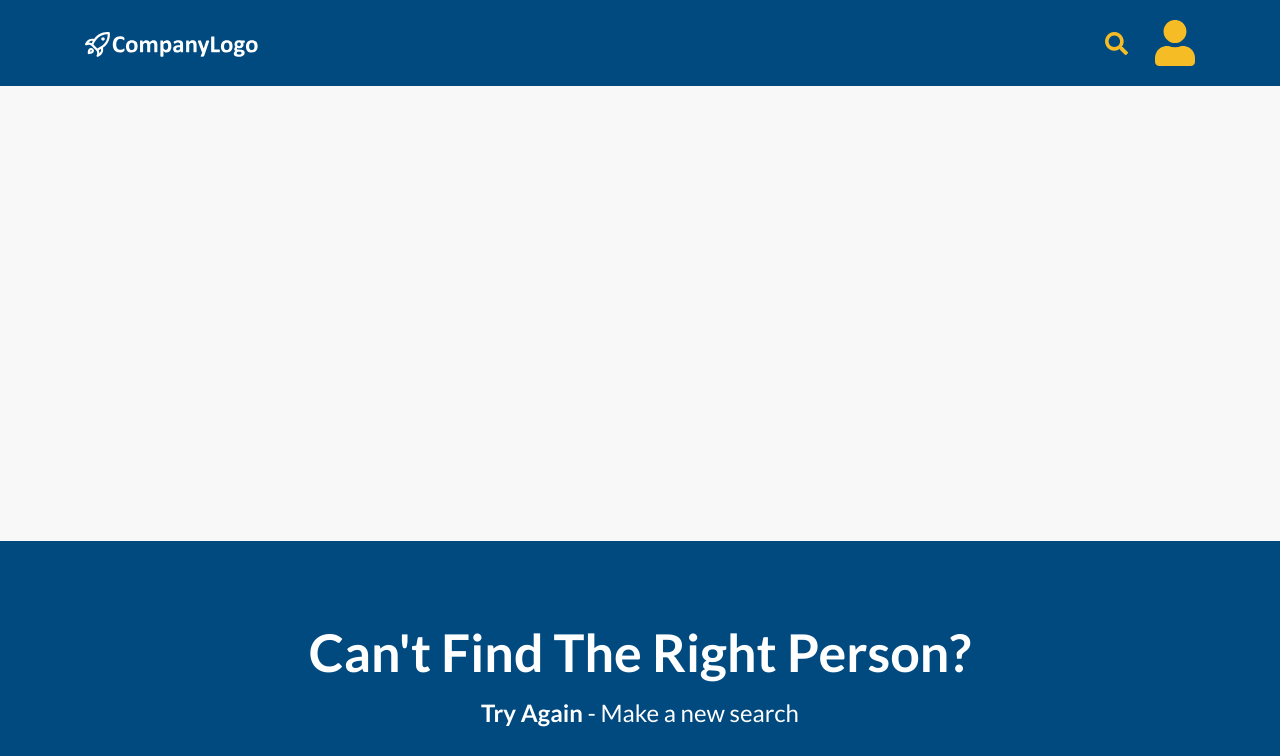
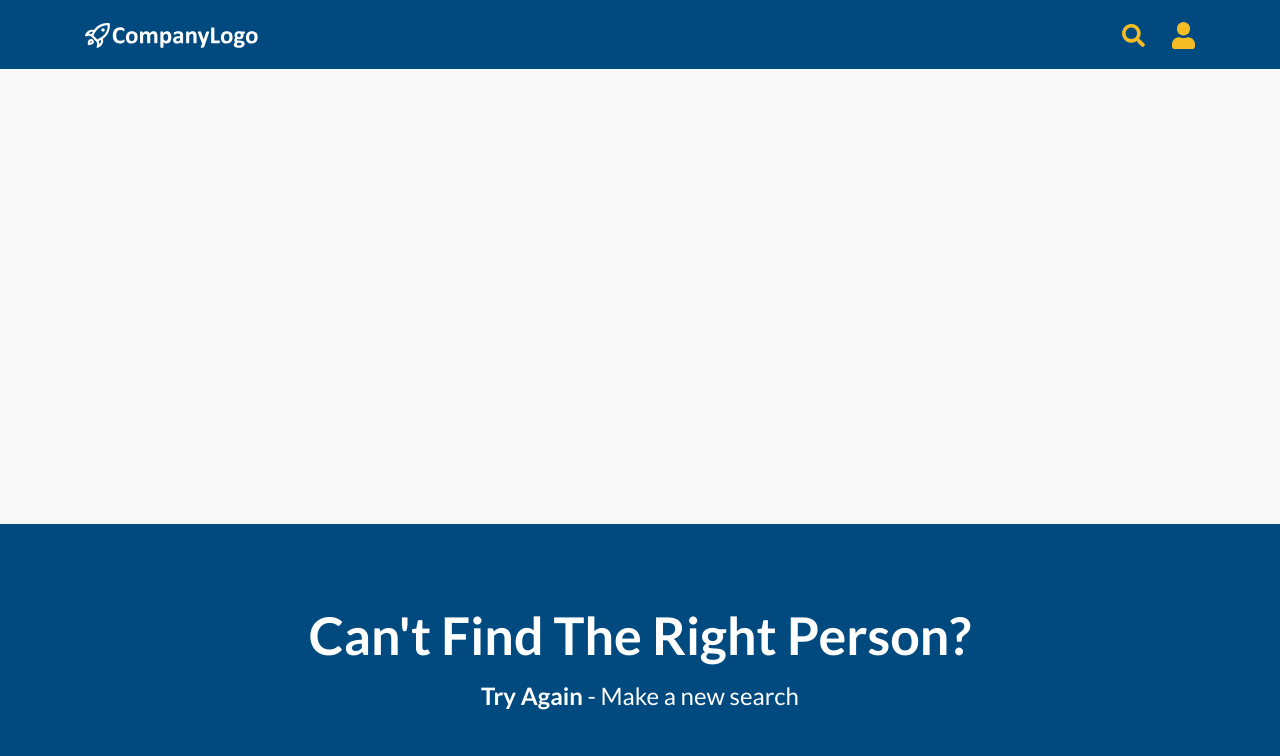
Before and after one commit to davisb8/FEChallenge, a website: page result.html in a window 1280 px wide. Shown: the top 756 px of the page. Drawn offline with nearby package versions, Linux system fonts and the light colour scheme.

Commit message:
minor change

```diff
--- a/result.html
+++ b/result.html
@@ -15,7 +15,7 @@
         <a href="./index.html">
           <img src="img/logo.svg" width="173" height="25" alt="">
         </a>
-        <div>
+        <div class= "navbar-icons">
           <img src="img/icn_search.svg" width="23" height="23" alt="Search">
           <img class="ml-4" src="img/icn_person.svg" alt="Profile">
         </div>
```
